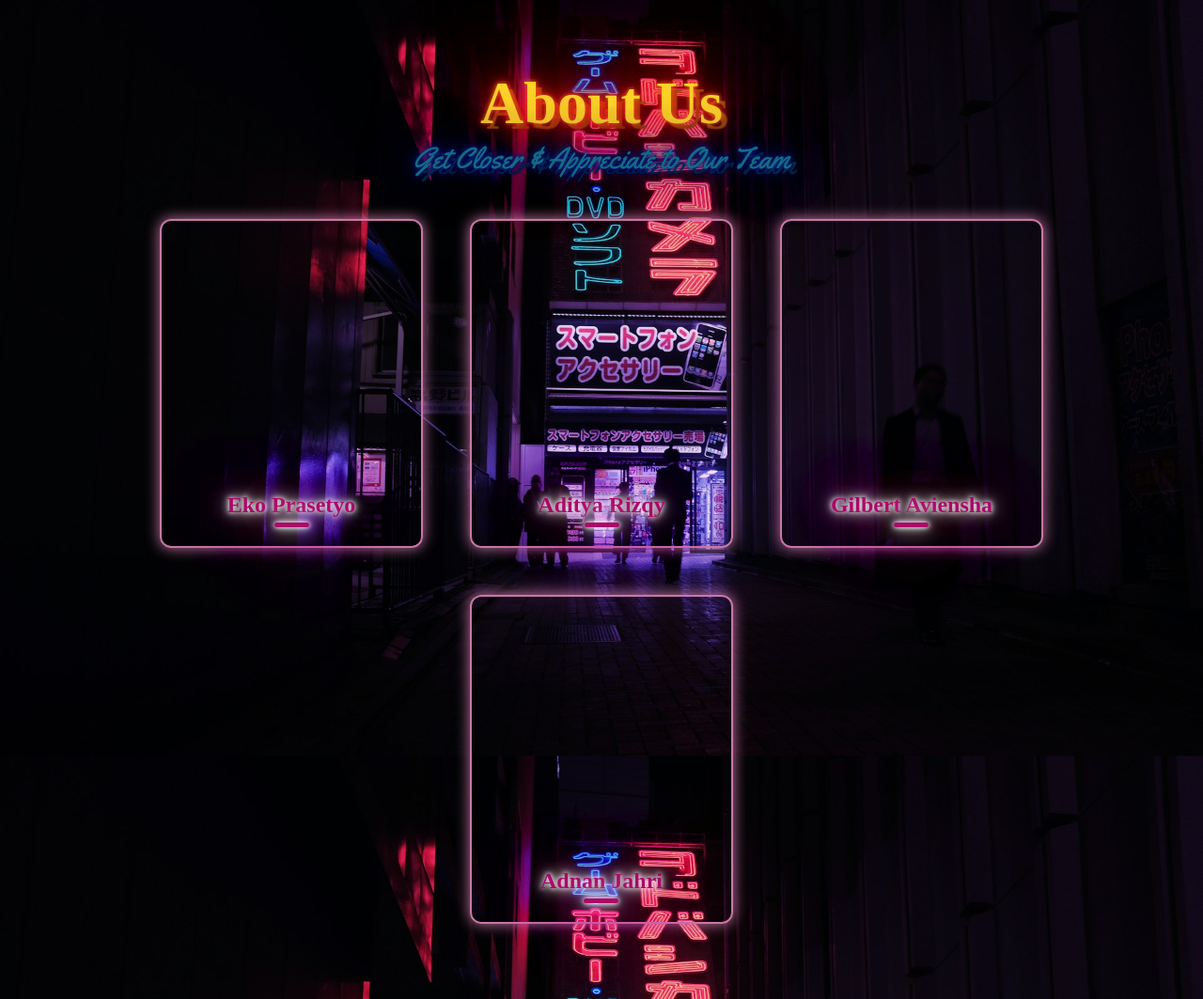
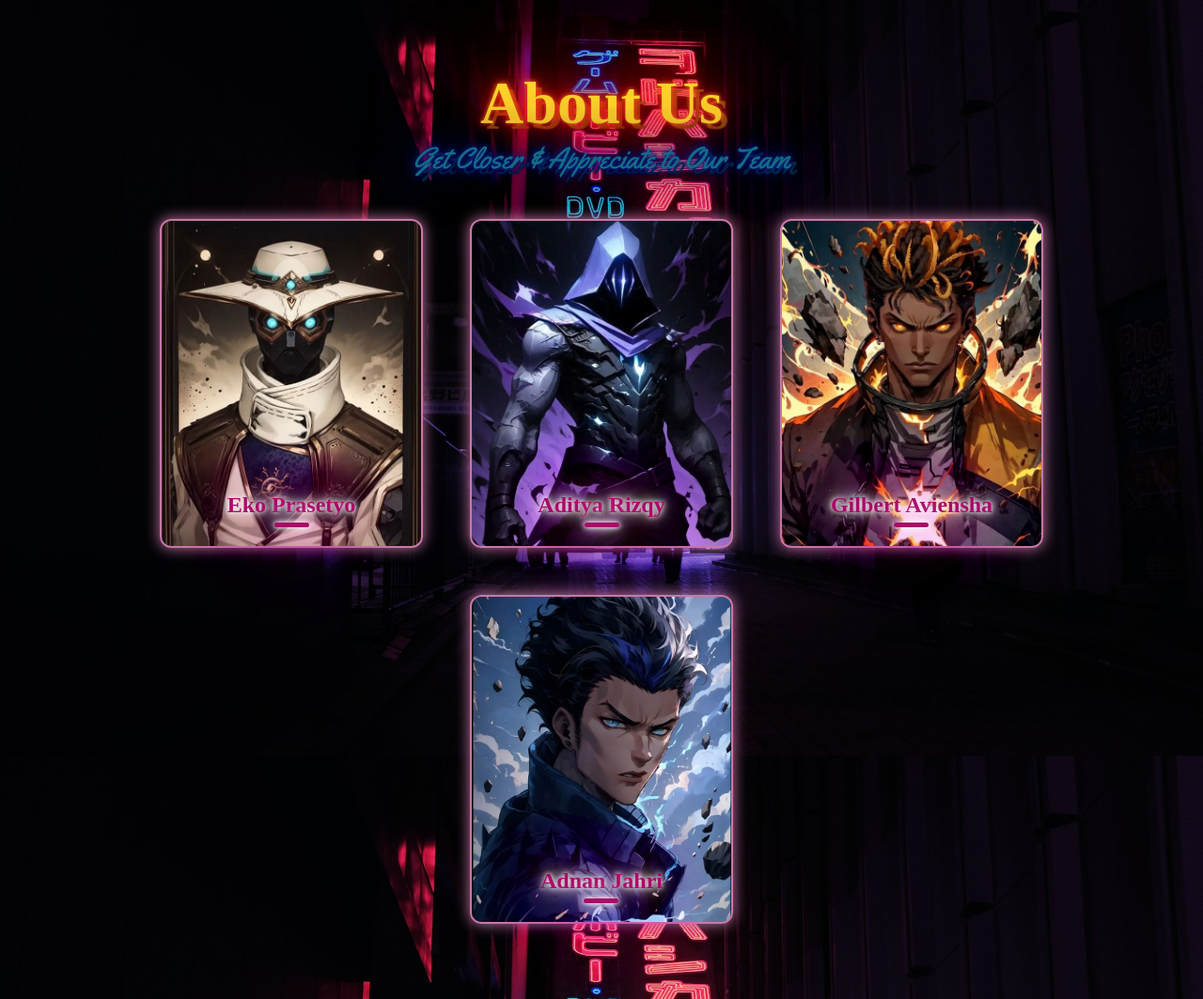
Before and after one commit to limerence21/Jahri-topup-store, a plain HTML site: page about/index.html in a window 1280 px wide. Shown: the part 1013-2076 px from the top of the page at 94% size. Drawn offline with Linux system fonts and the light colour scheme; the site is published under a folder, as on GitHub Pages, so addresses that start at the root find nothing; a web font is replaced by a local one.

Commit message:
Update style.css

```diff
--- a/about/css/style.css
+++ b/about/css/style.css
@@ -330,22 +330,22 @@ a .card-list3 {
 
 a .card-list1 {
   /* GANTI FOTO */
-  background: url(/img/card1.jpeg) no-repeat center;
+  background: url(../../img/card1.jpeg) no-repeat center;
   background-size: cover;
 }
 a .card-list2 {
   /* GANTI FOTO */
-  background: url(/img/card2.jpeg) no-repeat center;
+  background: url(../../img/card2.jpeg) no-repeat center;
   background-size: cover;
 }
 a .card-list3 {
   /* GANTI FOTO */
-  background: url(/img/card3.jpeg) no-repeat center;
+  background: url(../../img/card3.jpeg) no-repeat center;
   background-size: cover;
 }
 a .card-list4 {
   /* GANTI FOTO */
-  background: url(/img/card4.jpeg) no-repeat center;
+  background: url(../../img/card4.jpeg) no-repeat center;
   background-size: cover;
 }
 
```
